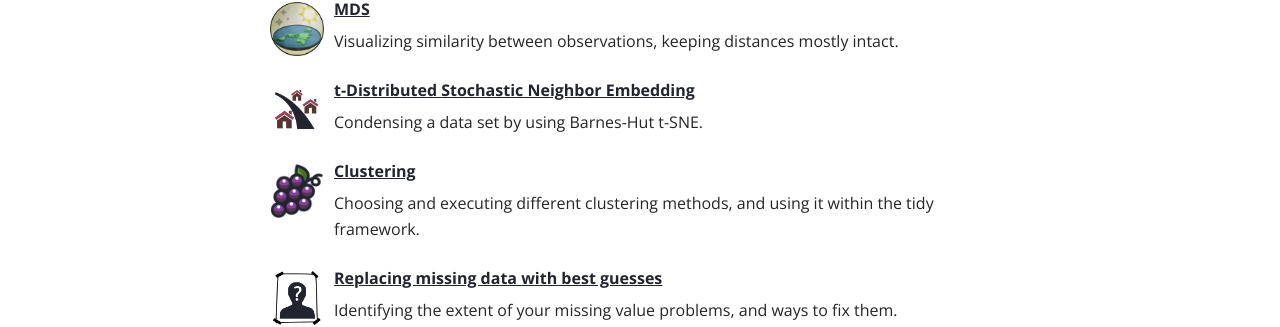
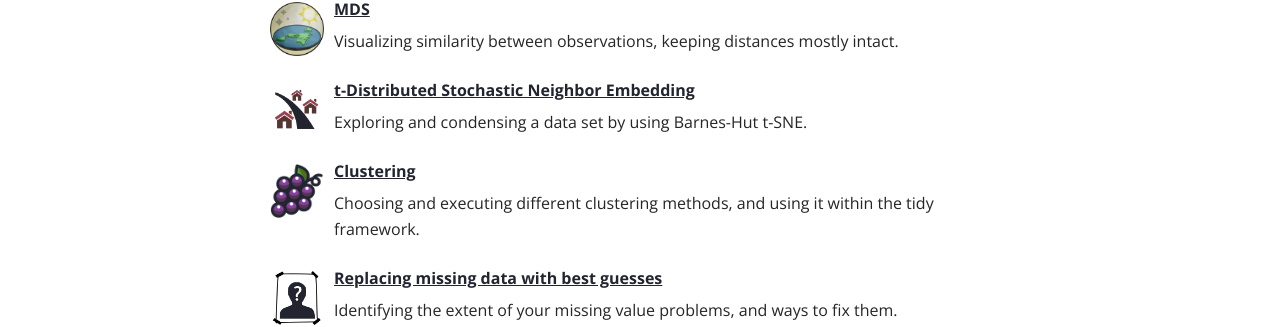
Before and after one commit to mark-me/mark-me.github.io, a Jekyll site: the page built from _pages/02-tutorials.md, in a window 1280 px wide and 900 px high, scrolled down 695 px. Shown: the part 441-768 px from the top of the window. Built offline with Jekyll 4.4.1, drawn with Linux system fonts in a browser that asks for light colours; nearby versions of some CDN libraries; comment, search, counter and statistics services are not loaded.

Commit message:
Update tutorial-index.yml

```diff
--- a/_data/tutorial-index.yml
+++ b/_data/tutorial-index.yml
@@ -51,7 +51,7 @@
 - title: t-Distributed Stochastic Neighbor Embedding
   url: /t-sne/
   image: /_pages/tutorials/t-sne/t-sne.png
-  description: Condensing a data set by using Barnes-Hut t-SNE.
+  description: Exploring and condensing a data set by using Barnes-Hut t-SNE.
 
 - title: Clustering
   url: /clustering-mds/
```
